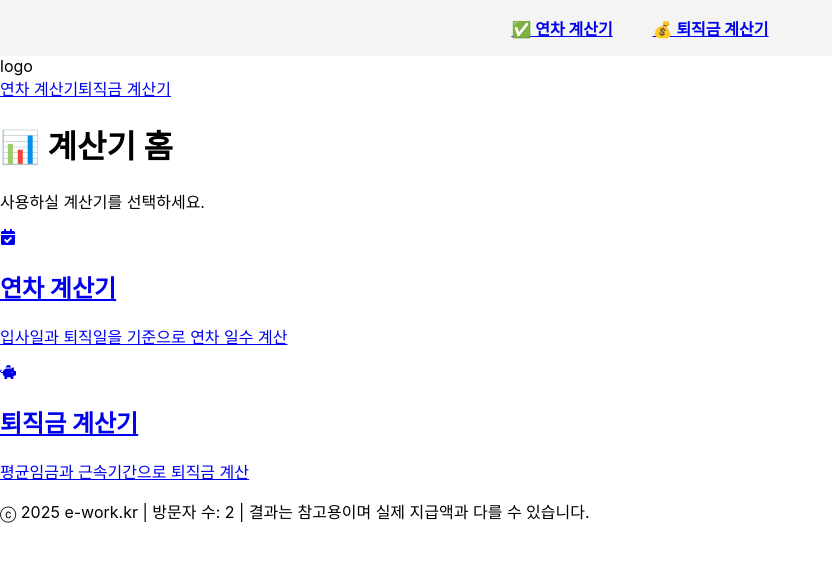
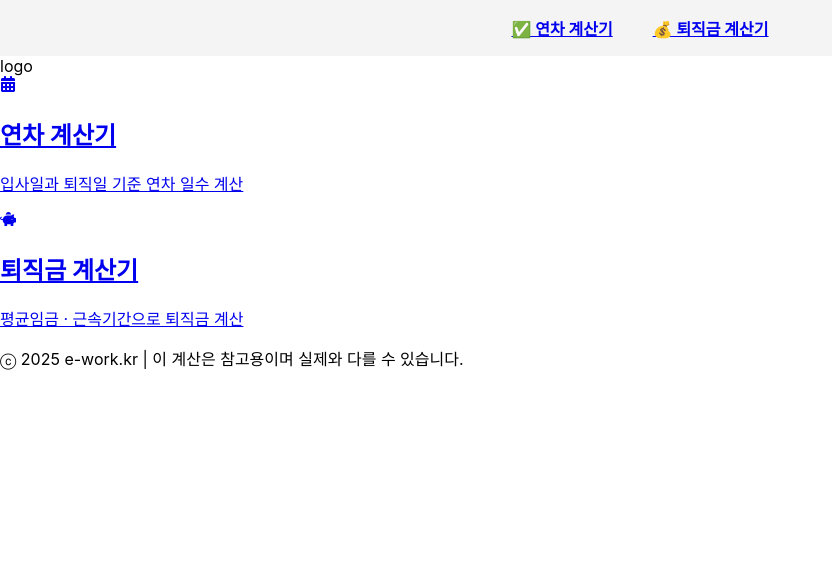
Before and after one commit to jansssss/vacation, a React (Create React App) app: page / in a window 1280 px wide. Shown: the top 562 px of the page, without its empty margins (0-832 px from the left). Built offline with nearby package versions, Linux system fonts and the light colour scheme.

Commit message:
Update Home.jsx

```diff
--- a/src/pages/Home.jsx
+++ b/src/pages/Home.jsx
@@ -1,66 +1,38 @@
-import React, { useEffect, useState } from "react";
+import React from "react";
 import { Link } from "react-router-dom";
-import { FaCalendarCheck, FaPiggyBank } from "react-icons/fa";
+import { FaCalendarAlt, FaPiggyBank } from "react-icons/fa";
 
 const Home = () => {
-  const [visitCount, setVisitCount] = useState(0);
-
-  // 방문자 수 증가 (로컬 저장 기준)
-  useEffect(() => {
-    const visits = localStorage.getItem("visitCount");
-    const newCount = visits ? parseInt(visits) + 1 : 1;
-    localStorage.setItem("visitCount", newCount);
-    setVisitCount(newCount);
-  }, []);
-
   return (
-    <div className="min-h-screen bg-gray-100 flex flex-col">
-      {/* 상단 헤더 */}
-      <header className="bg-white shadow px-6 py-4 flex justify-between items-center">
-        <div className="text-xl font-bold text-indigo-600">logo</div>
-        <nav className="hidden md:flex space-x-4 text-sm text-gray-600">
-          <Link to="/annual" className="hover:text-indigo-600">
-            연차 계산기
-          </Link>
-          <Link to="/retirement" className="hover:text-indigo-600">
-            퇴직금 계산기
-          </Link>
-        </nav>
+    <div className="min-h-screen bg-gradient-to-tr from-gray-100 via-slate-100 to-gray-200 flex flex-col items-center justify-center text-gray-800 px-6 font-[serif] relative">
+      <header className="absolute top-6 left-8 text-xl font-bold text-indigo-600 tracking-widest">
+        logo
       </header>
 
-      {/* 본문 */}
-      <main className="flex-1 flex flex-col items-center justify-center px-6 text-center">
-        <h1 className="text-4xl font-bold mb-4">📊 계산기 홈</h1>
-        <p className="text-gray-600 mb-10">
-          사용하실 계산기를 선택하세요.
-        </p>
 
-        <div className="grid grid-cols-1 md:grid-cols-2 gap-6">
+
+      <div className="grid grid-cols-1 md:grid-cols-2 gap-8 w-full max-w-4xl">
         <Link
-            to="/annual"
-            className="bg-white border rounded-2xl p-6 shadow-md hover:scale-105 transition-transform"
+          to="/annual-leave"
+          className="group bg-white/70 backdrop-blur-md p-6 rounded-2xl shadow-xl hover:scale-105 transition-transform hover:shadow-2xl border border-gray-200"
         >
-            <FaCalendarCheck className="text-5xl text-indigo-500 mx-auto mb-4" />
-            <h2 className="text-xl font-semibold mb-1">연차 계산기</h2>
-            <p className="text-sm text-gray-500">입사일과 퇴직일을 기준으로 연차 일수 계산</p>
+          <FaCalendarAlt className="text-5xl text-indigo-600 mx-auto mb-4 group-hover:animate-bounce" />
+          <h2 className="text-2xl font-semibold text-center mb-1">연차 계산기</h2>
+          <p className="text-center text-gray-600 text-sm">입사일과 퇴직일 기준 연차 일수 계산</p>
         </Link>
 
         <Link
           to="/retirement"
-            className="bg-white border rounded-2xl p-6 shadow-md hover:scale-105 transition-transform"
+          className="group bg-white/70 backdrop-blur-md p-6 rounded-2xl shadow-xl hover:scale-105 transition-transform hover:shadow-2xl border border-gray-200"
         >
-            <FaPiggyBank className="text-5xl text-yellow-500 mx-auto mb-4" />
-            <h2 className="text-xl font-semibold mb-1">퇴직금 계산기</h2>
-            <p className="text-sm text-gray-500">평균임금과 근속기간으로 퇴직금 계산</p>
+          <FaPiggyBank className="text-5xl text-yellow-500 mx-auto mb-4 group-hover:animate-bounce" />
+          <h2 className="text-2xl font-semibold text-center mb-1">퇴직금 계산기</h2>
+          <p className="text-center text-gray-600 text-sm">평균임금 · 근속기간으로 퇴직금 계산</p>
         </Link>
       </div>
-      </main>
 
-      {/* 하단 푸터 */}
-      <footer className="bg-white text-center text-sm text-gray-400 py-4 border-t">
-        ⓒ 2025 e-work.kr |
-        방문자 수: <span className="text-indigo-600 font-semibold">{visitCount}</span> |
-        결과는 참고용이며 실제 지급액과 다를 수 있습니다.
+      <footer className="mt-16 text-sm text-gray-400 text-center">
+        ⓒ 2025 e-work.kr | 이 계산은 참고용이며 실제와 다를 수 있습니다.
       </footer>
     </div>
   );
```
Lines whose indentation alone changed are shown as unchanged.
